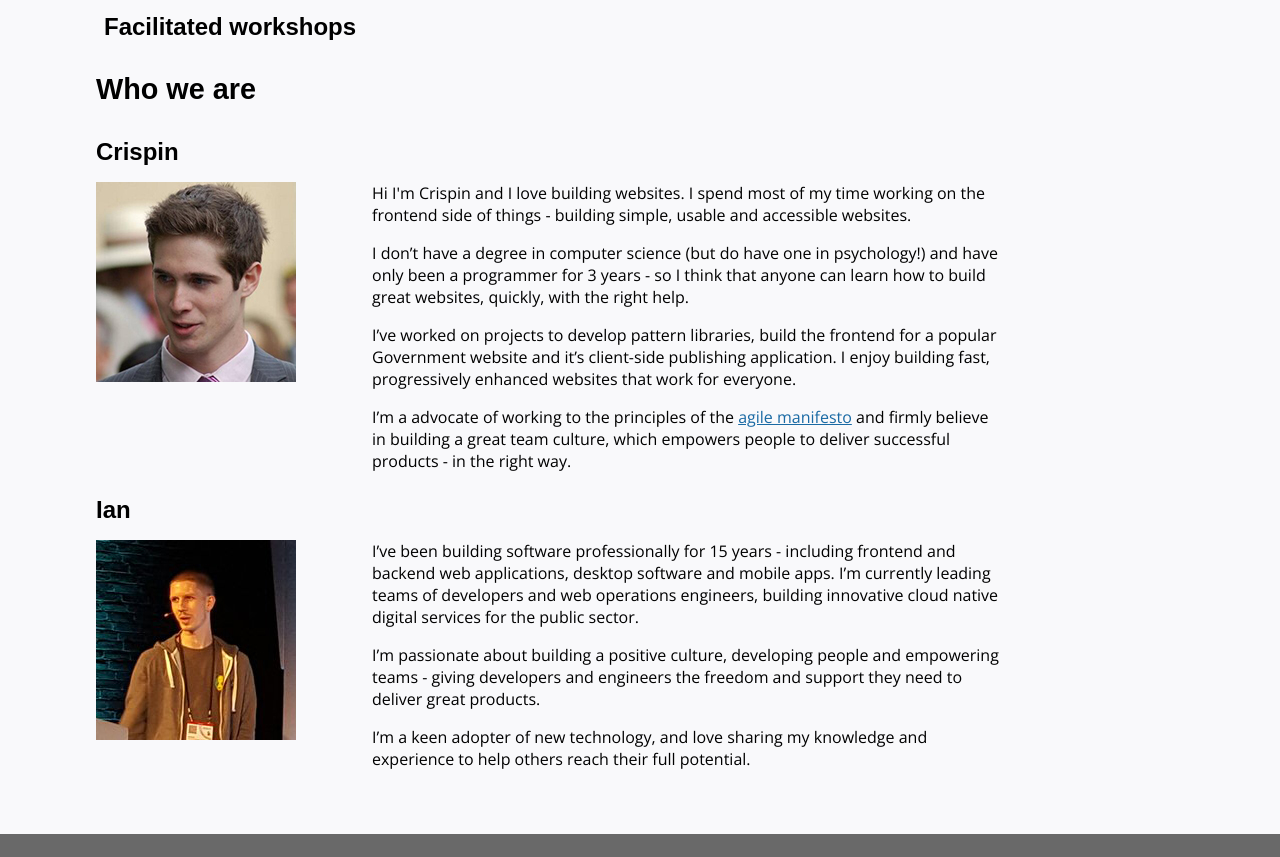
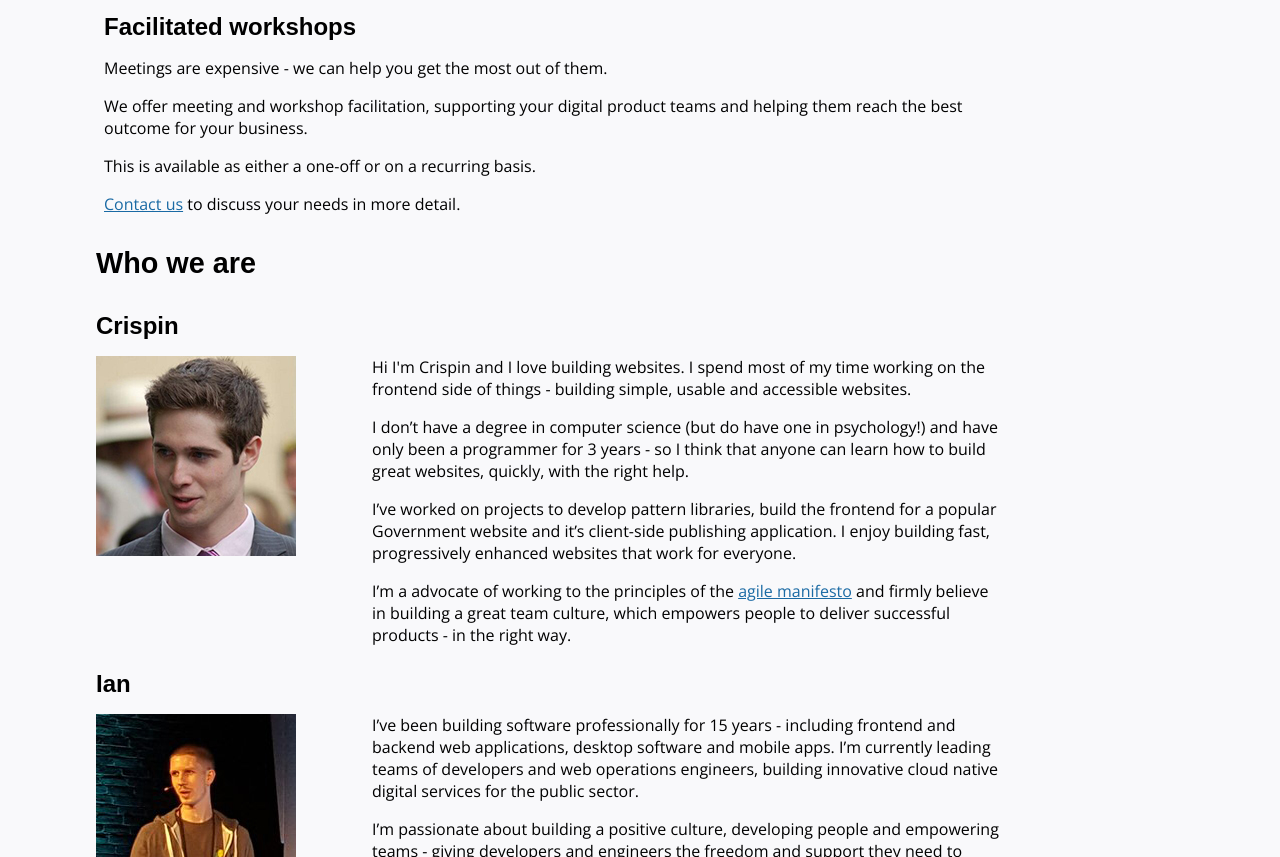
Before and after one commit to StickyFrog/stickyfrog.tech, a website: page index.html in a window 1280 px wide. Shown: the part 1703-2560 px from the top of the page. Drawn offline with nearby package versions, Linux system fonts and the light colour scheme; a web font is replaced by a local one.

Commit message:
add text to workshop facilitation

```diff
--- a/index.html
+++ b/index.html
@@ -166,7 +166,19 @@
         </div>
         <h3 class="col">Facilitated workshops</h3>
         <div class="col-md-10">
-
+            <p>
+                Meetings are expensive - we can help you get the most out of them.
+            </p>
+            <p>
+                We offer meeting and workshop facilitation, supporting your digital
+                product teams and helping them reach the best outcome for your business.
+            </p>
+            <p>
+                This is available as either a one-off or on a recurring basis.
+            </p>
+            <p>
+                <a href="#contact-us">Contact us</a> to discuss your needs in more detail.
+            </p>
         </div>
     </section>
     <section>
```
